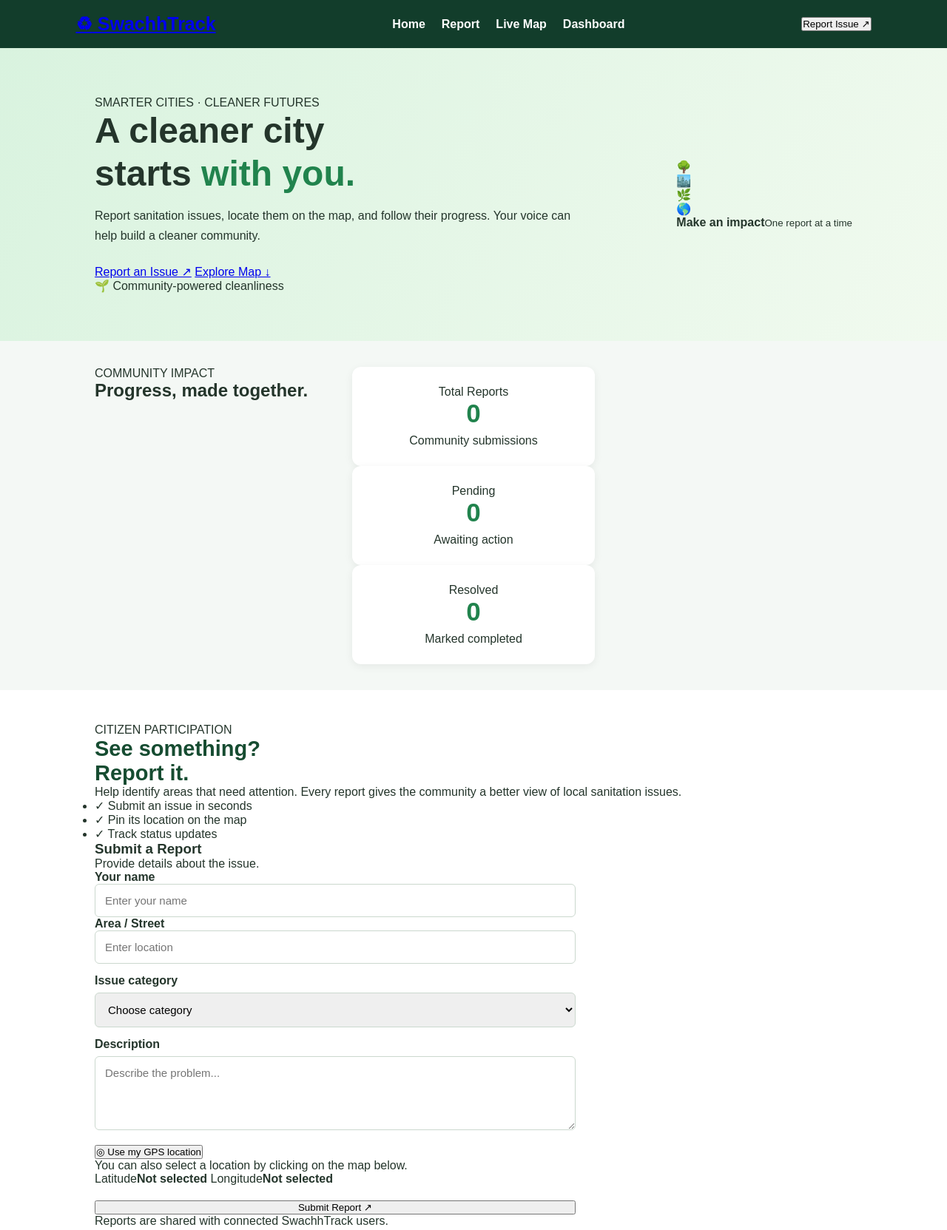
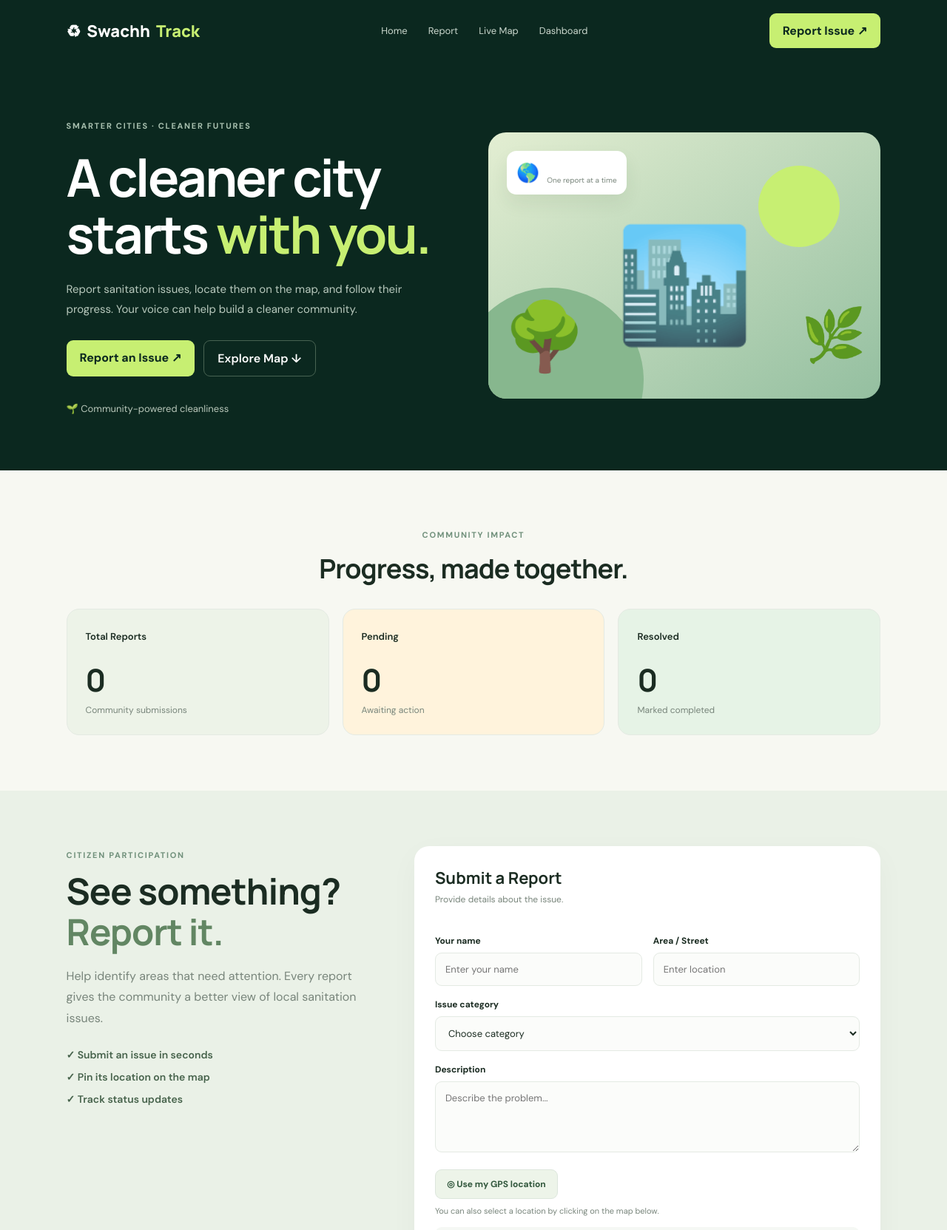
Before and after one commit to TEAM-NEXGEN/SwachhTrack, a plain HTML site: page index.html in a window 1280 px wide. Shown: the top 1663 px of the page at 74% size. Drawn offline with nearby package versions, Linux system fonts and the light colour scheme.

Commit message:
Refactor CSS variables and styles for consistency

```diff
--- a/style.css
+++ b/style.css
@@ -1,299 +1,321 @@
 
-* {
-    margin: 0;
-    padding: 0;
-    box-sizing: border-box;
-    font-family: Arial, sans-serif;
+:root {
+  --green: #143d30;
+  --dark: #0b281f;
+  --lime: #c7ef72;
+  --cream: #f7f8f2;
+  --text: #1b2c22;
+  --muted: #78857b;
+  --border: #e4eae3;
 }
 
-html {
-    scroll-behavior: smooth;
+* { box-sizing: border-box; margin: 0; padding: 0; }
+
+html { scroll-behavior: smooth; }
+
+body {
+  font-family: "DM Sans", sans-serif;
+  color: var(--text);
+  background: var(--cream);
 }
 
-body {
-    background: #f4f8f5;
-    color: #24352b;
-}
+button, input, select, textarea { font: inherit; }
+button { cursor: pointer; }
+a { text-decoration: none; color: inherit; }
 
-header {
-    background: #123d2b;
-    color: white;
-    padding: 18px 8%;
-    display: flex;
-    justify-content: space-between;
-    align-items: center;
-    flex-wrap: wrap;
-    gap: 15px;
+.navbar {
+  display: flex;
+  justify-content: space-between;
+  align-items: center;
+  padding: 18px 7%;
+  background: var(--dark);
+  color: white;
+  position: sticky;
+  top: 0;
+  z-index: 500;
 }
 
 .logo {
-    font-size: 25px;
-    font-weight: bold;
+  font-family: Manrope, sans-serif;
+  font-weight: 800;
+  font-size: 22px;
+  display: flex;
+  gap: 8px;
+  align-items: center;
 }
 
-nav {
-    display: flex;
-    gap: 22px;
-}
+.logo > span:last-child { color: var(--lime); }
 
-nav a {
-    color: white;
-    text-decoration: none;
-    font-weight: bold;
-}
+.navbar nav { display: flex; gap: 28px; }
+.navbar nav a { font-size: 13px; color: #cbd8ce; }
+.navbar nav a:hover { color: var(--lime); }
 
-nav a:hover {
-    color: #a7e9bd;
+.nav-btn, .primary-btn {
+  background: var(--lime);
+  color: var(--dark);
+  border: none;
+  padding: 13px 18px;
+  border-radius: 9px;
+  font-weight: 700;
 }
 
 .hero {
-    min-height: 390px;
-    padding: 65px 10%;
-    background: linear-gradient(120deg, #d9f3df, #f1faef);
-    display: flex;
-    justify-content: space-between;
-    align-items: center;
-    gap: 30px;
+  background: var(--dark);
+  color: white;
+  padding: 75px 7%;
+  display: grid;
+  grid-template-columns: 1fr 1fr;
+  gap: 40px;
+  align-items: center;
+  min-height: 540px;
 }
 
-.hero > div:first-child {
-    max-width: 650px;
+.eyebrow {
+  font-size: 11px;
+  letter-spacing: 1.7px;
+  color: #70907b;
+  font-weight: 700;
 }
 
-.tag {
-    color: #21834d;
-    font-weight: bold;
-    letter-spacing: 2px;
-    margin-bottom: 15px;
+.hero .eyebrow { color: #a9c1b0; }
+
+.hero h1 {
+  font-family: Manrope, sans-serif;
+  font-size: clamp(42px, 5.5vw, 72px);
+  line-height: 1.1;
+  letter-spacing: -2.5px;
+  margin: 22px 0;
 }
 
-.hero h1 {
-    font-size: 48px;
-    line-height: 1.2;
-    margin-bottom: 15px;
+.hero h1 span { color: var(--lime); }
+
+.hero-text > p {
+  max-width: 490px;
+  color: #b8c9bd;
+  line-height: 1.8;
+  font-size: 15px;
 }
 
-.hero h1 span {
-    color: #21834d;
+.hero-actions {
+  display: flex;
+  flex-wrap: wrap;
+  gap: 12px;
+  margin-top: 28px;
 }
 
-.hero p {
-    line-height: 1.7;
-    margin-bottom: 25px;
+.outline-btn {
+  color: white;
+  border: 1px solid #486352;
+  border-radius: 9px;
+  padding: 13px 18px;
+  font-weight: 600;
 }
 
-.hero-icon {
-    font-size: 130px;
+.hero-note { margin-top: 35px; font-size: 13px; color: #b9c8bb; }
+
+.hero-visual {
+  min-height: 360px;
+  background: linear-gradient(145deg, #e3eed2, #94bfa0);
+  border-radius: 24px;
+  position: relative;
+  overflow: hidden;
 }
 
-.btn {
-    display: inline-block;
-    border: none;
-    border-radius: 7px;
-    background: #21834d;
-    color: white;
-    padding: 13px 23px;
-    font-size: 16px;
-    font-weight: bold;
-    cursor: pointer;
-    text-decoration: none;
+.visual-circle {
+  position: absolute;
+  border-radius: 50%;
+  background: #c7ef72;
 }
 
-.btn:hover {
-    background: #145c35;
+.circle1 { width: 110px; height: 110px; top: 45px; right: 55px; }
+.circle2 { width: 250px; height: 250px; background: #87b78e; bottom: -100px; left: -40px; }
+.visual-city { position: absolute; font-size: 150px; bottom: 55px; left: 50%; transform: translateX(-50%); }
+.visual-plant { position: absolute; font-size: 90px; bottom: 25px; left: 20px; }
+.visual-clean { position: absolute; font-size: 70px; bottom: 40px; right: 20px; }
+
+.visual-card {
+  position: absolute;
+  top: 25px;
+  left: 25px;
+  display: flex;
+  gap: 10px;
+  align-items: center;
+  background: white;
+  border-radius: 13px;
+  padding: 13px;
+  box-shadow: 0 12px 25px #223b2314;
 }
 
-.stats {
-    display: grid;
-    grid-template-columns: repeat(3, 1fr);
-    gap: 20px;
-    padding: 35px 10%;
+.visual-card > span { font-size: 25px; }
+.visual-card strong, .visual-card small { display: block; }
+.visual-card strong { font-size: 12px; }
+.visual-card small { font-size: 10px; color: var(--muted); margin-top: 3px; }
+
+.section { padding: 75px 7%; }
+
+.section-heading { text-align: center; margin-bottom: 30px; }
+.section-heading h2, .report-info h2, .admin-card h2 {
+  font-family: Manrope, sans-serif;
+  font-size: 36px;
+  letter-spacing: -1px;
+  margin-top: 12px;
+}
+.section-heading p { color: var(--muted); margin-top: 8px; font-size: 14px; }
+
+.stats-grid { display: grid; grid-template-columns: repeat(3, 1fr); gap: 18px; }
+.stat-card { border-radius: 17px; padding: 25px; border: 1px solid var(--border); }
+.stat-card h2 { font-size: 42px; font-family: Manrope, sans-serif; margin: 20px 0 4px; }
+.stat-card p { color: var(--muted); font-size: 12px; }
+.stat-card > span { font-size: 13px; font-weight: 600; }
+.total { background: #edf3e8; }
+.pending { background: #fff3dc; }
+.resolved { background: #e6f3e6; }
+
+.report-section {
+  background: #eaf1e7;
+  display: grid;
+  grid-template-columns: .8fr 1.2fr;
+  gap: 50px;
+  align-items: start;
 }
 
-.stat-card {
-    background: white;
-    padding: 25px;
-    border-radius: 12px;
-    text-align: center;
-    box-shadow: 0 3px 12px #00000010;
+.report-info h2 { font-size: 49px; line-height: 1.13; }
+.report-info h2 span { color: #628663; }
+.report-info > p { line-height: 1.8; color: var(--muted); margin-top: 18px; max-width: 420px; }
+.report-info ul { list-style: none; margin-top: 25px; display: grid; gap: 12px; font-size: 14px; font-weight: 600; color: #47634c; }
+
+.form-card, .admin-card { background: white; border-radius: 20px; padding: 28px; box-shadow: 0 12px 40px #223b2309; }
+.form-card h3 { font-size: 22px; font-family: Manrope, sans-serif; }
+.form-subtitle { color: var(--muted); font-size: 12px; margin: 6px 0 23px; }
+
+label { display: block; font-weight: 700; font-size: 12px; margin: 17px 0 8px; }
+input, textarea, select {
+  width: 100%;
+  padding: 13px;
+  border: 1px solid var(--border);
+  border-radius: 9px;
+  outline: none;
+  background: #fbfcfa;
+  font-size: 13px;
+  color: var(--text);
 }
+input:focus, textarea:focus, select:focus { border-color: #85a78b; box-shadow: 0 0 0 3px #eaf2e8; }
+textarea { resize: vertical; }
+.form-row { display: grid; grid-template-columns: 1fr 1fr; gap: 15px; }
 
-.stat-card h2 {
-    font-size: 35px;
-    color: #21834d;
-    margin-bottom: 8px;
+.location-controls { margin-top: 18px; }
+.location-btn {
+  padding: 11px 15px;
+  border: 1px solid #dce6dc;
+  border-radius: 9px;
+  background: #edf4e9;
+  color: #31573c;
+  font-weight: 700;
+  font-size: 12px;
 }
+.location-controls p { font-size: 11px; color: var(--muted); margin-top: 9px; }
 
-.report-section,
-.dashboard {
-    padding: 45px 10%;
+.coordinates {
+  background: #f5f8f4;
+  padding: 13px;
+  border-radius: 9px;
+  margin-top: 15px;
+  display: grid;
+  grid-template-columns: 1fr 1fr;
+  gap: 7px;
+  font-size: 11px;
 }
+.coordinates span { color: var(--muted); }
+.coordinates strong { font-weight: 600; }
 
-.report-section {
-    background: white;
+.submit-btn {
+  margin-top: 22px;
+  width: 100%;
+  background: var(--green);
+  color: white;
+  border: none;
+  border-radius: 9px;
+  padding: 15px;
+  font-weight: 700;
 }
+.submit-btn:hover { background: #245b44; }
+.form-note { text-align: center; color: #99a49a; font-size: 10px; margin-top: 12px; }
 
-.report-section h2,
-.dashboard h2 {
-    font-size: 29px;
-    color: #164c31;
+.map-section { background: #fff; }
+.map-heading { display: flex; justify-content: space-between; align-items: end; text-align: left; }
+#map { height: 430px; width: 100%; border-radius: 17px; border: 1px solid var(--border); z-index: 1; }
+.map-legend { display: flex; gap: 20px; margin-top: 16px; font-size: 12px; color: #657267; }
+.map-legend span { display: flex; align-items: center; gap: 6px; }
+.dot { width: 9px; height: 9px; border-radius: 50%; display: inline-block; }
+.dot-pending { background: #e5a32e; }
+.dot-progress { background: #4789c9; }
+.dot-resolved { background: #50a467; }
+
+.dashboard-heading { display: flex; justify-content: space-between; align-items: end; text-align: left; }
+.live-label { background: #e8f4e8; color: #4b7c52; padding: 10px 13px; border-radius: 30px; font-size: 11px; font-weight: 700; }
+
+.filters { display: grid; grid-template-columns: 1fr 180px 220px; gap: 12px; margin: 25px 0; }
+.report-grid { display: grid; grid-template-columns: repeat(3, 1fr); gap: 18px; }
+.report-card { background: white; border: 1px solid var(--border); border-radius: 15px; overflow: hidden; }
+.report-content { padding: 18px; }
+.report-content h3 { font-size: 16px; margin: 12px 0; }
+.report-content p { color: var(--muted); font-size: 12px; line-height: 1.6; }
+.report-meta { margin-top: 12px; font-size: 11px !important; }
+.badge { display: inline-block; padding: 7px 9px; background: #edf4e9; color: #56745c; font-size: 10px; border-radius: 30px; }
+.status { display: inline-block; padding: 7px 9px; font-size: 10px; border-radius: 30px; }
+.status-pending { background: #fff1d5; color: #936c20; }
+.status-in-progress { background: #e4efff; color: #436eab; }
+.status-resolved { background: #e4f4e5; color: #40804e; }
+.report-content .location { margin-top: 10px; font-weight: 600; color: #536556; }
+.status-select { margin-top: 15px; }
+.empty { grid-column: 1 / -1; text-align: center; background: white; padding: 50px 20px; border: 1px dashed var(--border); border-radius: 15px; color: var(--muted); }
+.empty h3 { color: var(--text); margin-bottom: 8px; }
+
+.admin-section { background: #eef2eb; }
+.admin-card { display: flex; justify-content: space-between; align-items: center; gap: 25px; }
+.admin-card p { color: var(--muted); font-size: 13px; margin-top: 8px; }
+#loginArea { display: grid; gap: 10px; width: min(100%, 320px); }
+#loginArea button { border: none; justify-content: center; }
+#adminInfo { text-align: right; }
+#adminInfo[hidden] { display: none !important; }
+
+footer { background: var(--dark); color: white; text-align: center; padding: 38px 7% 20px; }
+footer .logo { justify-content: center; }
+footer p { color: #b7c9bb; font-size: 13px; margin: 12px 0 25px; }
+footer small { display: block; border-top: 1px solid #315040; padding-top: 17px; color: #85998b; }
+
+.toast {
+  position: fixed;
+  z-index: 1000;
+  bottom: 25px;
+  right: 25px;
+  background: var(--dark);
+  color: white;
+  padding: 15px 20px;
+  border-radius: 10px;
+  opacity: 0;
+  transform: translateY(15px);
+  transition: .25s;
+  pointer-events: none;
+  font-size: 13px;
 }
+.toast.show { opacity: 1; transform: translateY(0); }
 
-.section-desc {
-    color: #66756b;
-    margin: 10px 0 25px;
+@media(max-width:900px) {
+  .hero, .report-section { grid-template-columns: 1fr; }
+  .hero-visual { min-height: 320px; }
+  .report-grid { grid-template-columns: repeat(2, 1fr); }
 }
-
-form {
-    max-width: 650px;
-    display: flex;
-    flex-direction: column;
+@media(max-width:650px) {
+  .navbar { padding: 16px 5%; }
+  .navbar nav { display: none; }
+  .hero, .section { padding: 55px 5%; }
+  .stats-grid, .report-grid { grid-template-columns: 1fr; }
+  .filters { grid-template-columns: 1fr; }
+  .report-info h2 { font-size: 40px; }
+  .form-row { grid-template-columns: 1fr; }
+  .dashboard-heading, .map-heading { flex-direction: column; align-items: start; gap: 15px; }
+  #map { height: 340px; }
+  .admin-card { flex-direction: column; align-items: start; }
+  #adminInfo { text-align: left; }
 }
-
-form label {
-    font-weight: bold;
-    margin: 14px 0 7px;
-}
-
-form input,
-form select,
-form textarea,
-.filter input,
-.filter select {
-    padding: 13px;
-    border: 1px solid #cbd8ce;
-    border-radius: 6px;
-    font-size: 15px;
-    width: 100%;
-}
-
-form textarea {
-    min-height: 100px;
-    resize: vertical;
-}
-
-form button {
-    margin-top: 20px;
-}
-
-#message {
-    margin-top: 15px;
-    font-weight: bold;
-    color: #21834d;
-}
-
-.filter {
-    display: flex;
-    gap: 15px;
-    margin-bottom: 25px;
-}
-
-.complaint-list {
-    display: grid;
-    gap: 15px;
-}
-
-.complaint-card {
-    background: white;
-    border-radius: 10px;
-    padding: 20px;
-    box-shadow: 0 3px 12px #00000010;
-    border-left: 5px solid #21834d;
-}
-
-.complaint-card h3 {
-    margin-bottom: 10px;
-}
-
-.complaint-card p {
-    margin: 7px 0;
-    color: #526257;
-}
-
-.status {
-    display: inline-block;
-    padding: 5px 10px;
-    border-radius: 20px;
-    font-size: 13px;
-    font-weight: bold;
-    background: #fff0c2;
-    color: #805c00;
-    margin: 10px 0;
-}
-
-.status.resolved {
-    background: #d8f5df;
-    color: #17652f;
-}
-
-.status.in-progress {
-    background: #dcecff;
-    color: #17558d;
-}
-
-.card-actions {
-    display: flex;
-    gap: 10px;
-    flex-wrap: wrap;
-    margin-top: 12px;
-}
-
-.card-actions button {
-    border: none;
-    padding: 9px 13px;
-    border-radius: 5px;
-    cursor: pointer;
-    background: #21834d;
-    color: white;
-}
-
-.card-actions button:hover {
-    background: #145c35;
-}
-
-.empty {
-    padding: 25px;
-    background: white;
-    border-radius: 8px;
-    color: #66756b;
-}
-
-footer {
-    text-align: center;
-    padding: 30px;
-    background: #123d2b;
-    color: white;
-    line-height: 1.8;
-}
-
-@media (max-width: 650px) {
-    header {
-        flex-direction: column;
-    }
-
-    nav {
-        flex-wrap: wrap;
-        justify-content: center;
-    }
-
-    .hero {
-        flex-direction: column;
-        text-align: center;
-    }
-
-    .hero h1 {
-        font-size: 36px;
-    }
-
-    .hero-icon {
-        font-size: 85px;
-    }
-
-    .stats {
-        grid-template-columns: 1fr;
-    }
-
-    .filter {
-        flex-direction: column;
-    }
-}
```
